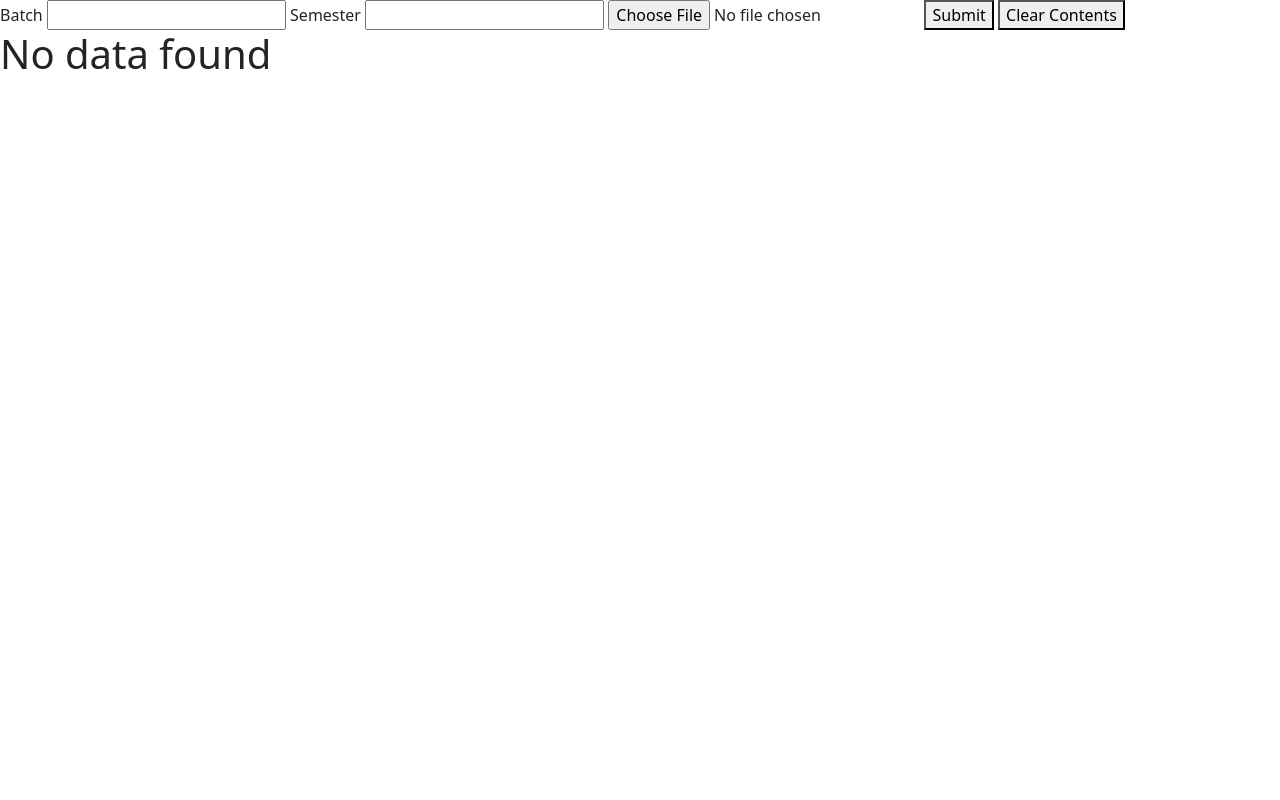
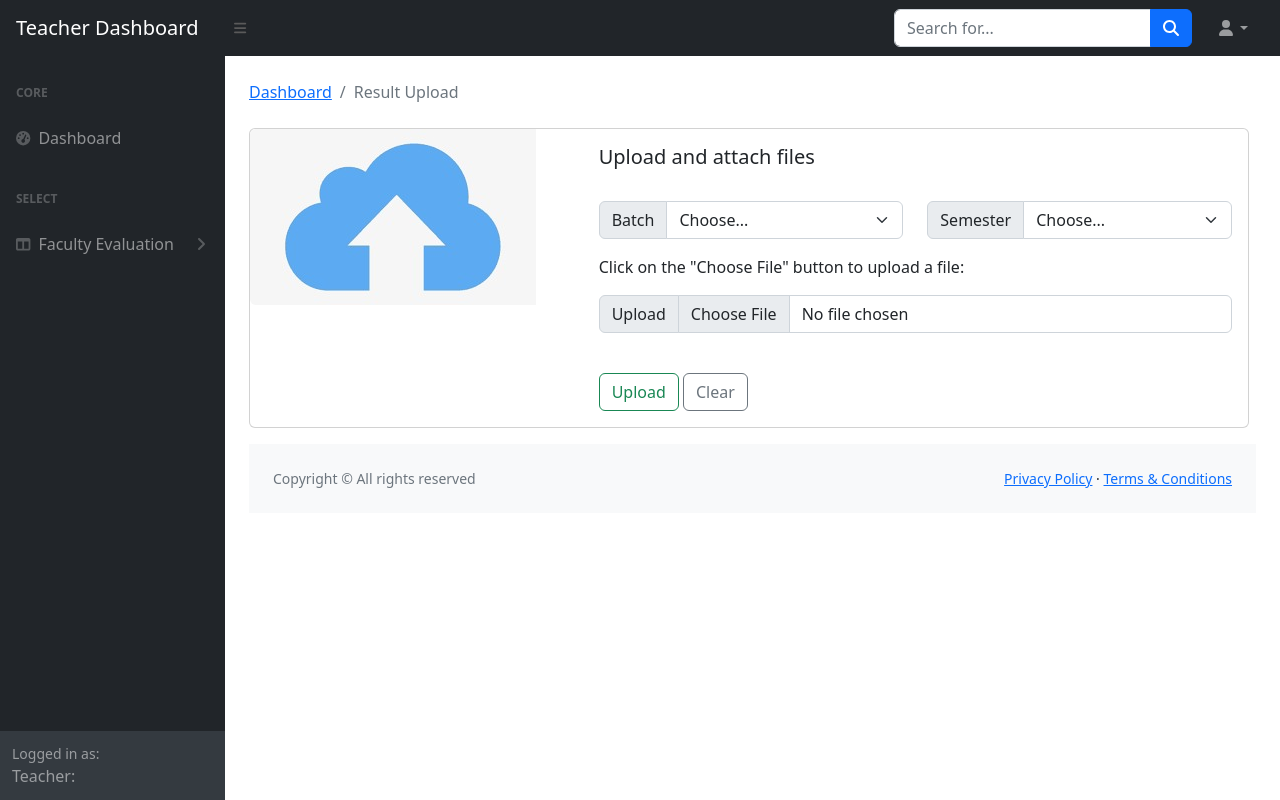
Before and after one commit to khraina/Student-result-db, a Python web app: template src/core/templates/teacher/teacher_upload.html in a window 1280 px wide. Run offline with Jinja, Linux system fonts and the light colour scheme; the template is opened without the code that fills it, so the values that code supplies are empty; some libraries are stand-ins or nearby versions.

Commit message:
Update
Changed the file :)

```diff
--- /dev/null
+++ b/src/core/templates/base/newbase.html
@@ -0,0 +1,127 @@
+<!DOCTYPE html>
+<html lang="en">
+
+<head>
+  <meta charset="utf-8" />
+  <meta http-equiv="X-UA-Compatible" content="IE=edge" />
+  <meta name="viewport" content="width=device-width, initial-scale=1, shrink-to-fit=no" />
+  <meta name="description" content="" />
+  <meta name="author" content="" />
+  <title>{% block title %}
+    Teacher
+    {% endblock title %}</title>
+  <link href="https://cdn.jsdelivr.net/npm/simple-datatables@7.1.2/dist/styles.min.css" rel="stylesheet" />
+  <link href="https://cdn.jsdelivr.net/npm/bootstrap@5.3.1/dist/css/bootstrap.min.css" rel="stylesheet"
+    integrity="sha384-4bw+/aepP/YC94hEpVNVgiZdgIC5+VKNBQNGCHeKRQN+PtmoHDEXuppvnDJzQIu9" crossorigin="anonymous">
+
+  <!-- <link href="static/css/styles.css" rel="stylesheet" /> -->
+  <link rel="stylesheet" type="text/css" href="{{url_for('static', filename='/css/styles.css')}}">
+</head>
+
+
+<body class="sb-nav-fixed">
+  <nav class="sb-topnav navbar navbar-expand navbar-dark bg-dark">
+    <!-- Navbar Brand-->
+    <a class="navbar-brand ps-3" href="/teacher/">Teacher Dashboard</a>
+    <!-- Sidebar Toggle-->
+    <button class="btn btn-link btn-sm order-1 order-lg-0 me-4 me-lg-0" id="sidebarToggle" href="#!"><i
+        class="fas fa-bars"></i></button>
+    <!-- Navbar Search-->
+    <form class="d-none d-md-inline-block form-inline ms-auto me-0 me-md-3 my-2 my-md-0">
+      <div class="input-group">
+        <input class="form-control" type="text" placeholder="Search for..." aria-label="Search for..."
+          aria-describedby="btnNavbarSearch" />
+        <button class="btn btn-primary" id="btnNavbarSearch" type="button"><i class="fas fa-search"></i></button>
+      </div>
+    </form>
+    <!-- Navbar-->
+
+    <!--profile dialogbox-->
+    <ul class="navbar-nav ms-auto ms-md-0 me-3 me-lg-4">
+      <li class="nav-item dropdown">
+        <a class="nav-link dropdown-toggle" id="navbarDropdown" href="#" role="button" data-bs-toggle="dropdown"
+          aria-expanded="false"><i class="fas fa-user fa-fw"></i></a>
+        <ul class="dropdown-menu dropdown-menu-end" aria-labelledby="navbarDropdown">
+          <li><a class="dropdown-item" href="/">Logout</a></li>
+        </ul>
+      </li>
+    </ul>
+  </nav>
+
+  <!--dashboard-->
+  <div id="layoutSidenav">
+    <div id="layoutSidenav_nav">
+      <nav class="sb-sidenav accordion sb-sidenav-dark" id="sidenavAccordion">
+        <div class="sb-sidenav-menu">
+          <div class="nav">
+            <div class="sb-sidenav-menu-heading">Core</div>
+            <a class="nav-link" href="/teacher/">
+              <div class="sb-nav-link-icon"><i class="fas fa-tachometer-alt"></i></div>
+              Dashboard
+            </a>
+            <div class="sb-sidenav-menu-heading">Select</div>
+            <a class="nav-link collapsed" href="#" data-bs-toggle="collapse" data-bs-target="#collapseLayouts"
+              aria-expanded="false" aria-controls="collapseLayouts">
+              <div class="sb-nav-link-icon"><i class="fas fa-columns"></i></div>
+              Faculty Evaluation
+              <div class="sb-sidenav-collapse-arrow"><i class="fas fa-angle-down"></i></div>
+            </a>
+            <div class="collapse" id="collapseLayouts" aria-labelledby="headingOne" data-bs-parent="#sidenavAccordion">
+              <nav class="sb-sidenav-menu-nested nav">
+                <a class="nav-link" href="/teacher/uploads">Result Generation</a>
+
+                <a class="nav-link" href="/teacher/filter_by_grade">Result View</a>
+              </nav>
+            </div>
+          </div>
+        </div>
+
+
+        <div class="sb-sidenav-footer">
+          <div class="small">Logged in as:</div>
+          Teacher:
+        </div>
+      </nav>
+    </div>
+
+
+    {% block body %}
+
+    {% endblock body %}
+
+    <!--footer-->
+    <footer class="py-4 bg-light mt-auto">
+      <div class="container-fluid px-4">
+        <div class="d-flex align-items-center justify-content-between small">
+          <div class="text-muted">Copyright &copy; All rights reserved</div>
+          <div>
+            <a href="#">Privacy Policy</a>
+            &middot;
+            <a href="#">Terms &amp; Conditions</a>
+          </div>
+        </div>
+      </div>
+    </footer>
+  </div>
+  </div>
+  <script src="https://cdn.jsdelivr.net/npm/bootstrap@5.2.3/dist/js/bootstrap.bundle.min.js"
+    crossorigin="anonymous"></script>
+  <!-- <script src="static/js/scripts-d.js"></script> -->
+  <script src="{{url_for('static', filename='/js/scripts-d.js')}}"></script>
+  <script src="{{url_for('static', filename='/assets/demo/chart-area-demo.js')}}"></script>
+  <script src="{{url_for('static', filename='/assets/demo/chart-bar-demo.js')}}"></script>
+  <script src="https://cdnjs.cloudflare.com/ajax/libs/Chart.js/2.8.0/Chart.min.js" crossorigin="anonymous"></script>
+  <script src="https://cdn.jsdelivr.net/npm/simple-datatables@7.1.2/dist/umd/simple-datatables.min.js"
+    crossorigin="anonymous"></script>
+  <script src="https://cdn.jsdelivr.net/npm/@popperjs/core@2.11.8/dist/umd/popper.min.js"
+    integrity="sha384-I7E8VVD/ismYTF4hNIPjVp/Zjvgyol6VFvRkX/vR+Vc4jQkC+hVqc2pM8ODewa9r"
+    crossorigin="anonymous"></script>
+  <script src="https://cdn.jsdelivr.net/npm/bootstrap@5.3.1/dist/js/bootstrap.min.js"
+    integrity="sha384-Rx+T1VzGupg4BHQYs2gCW9It+akI2MM/mndMCy36UVfodzcJcF0GGLxZIzObiEfa"
+    crossorigin="anonymous"></script>
+  <!-- <script src="static/js/datatables-simple-demo-d.js"></script>
+              <script src="static/js/jscaledner.js"></script> -->
+  <script src="https://use.fontawesome.com/releases/v6.3.0/js/all.js" crossorigin="anonymous"></script>
+</body>
+
+</html>
--- a/src/core/templates/teacher/teacher_upload.html
+++ b/src/core/templates/teacher/teacher_upload.html
@@ -1,42 +1,82 @@
-{% extends 'base/base.html' %}
+{% extends 'base/newbase.html' %}
 
 <!-- Title -->
-{% block title %}Teacher - Upload{% endblock title %}
+{% block title %}Upload{% endblock title %}
 
 <!-- Start - Body -->
 {% block body %}
+<!--  -->
+<div id="layoutSidenav_content">
+    <main>
+        <div class="container px-4">
+            <h1 class="mt-4">{{SectionHeader}}</h1>
+            <ol class="breadcrumb mb-4">
+                <li class="breadcrumb-item"><a href="/teacher/upload">Dashboard</a></li>
+                <li class="breadcrumb-item active">Result Upload</li>
+            </ol>
 
-<form action="/teacher/uploads" method="POST" enctype="multipart/form-data">
-    <label for="Batch">Batch</label>
-    <input type="number" name="Batch" id="Batch" />
-    <label for="Sem">Semester</label>
-    <input type="number" name="Sem" id="Sem" />
+            <div class="card mb-3" style="max-width: 1000px;">
+                <div class="row g-0">
+                    <div class="col-md-4">
+                        <!-- <img class="img-fluid rounded-start" src="static\images\upl.jpeg" alt="upload"> -->
+                        <img class="img-fluid rounded-start" src="{{ url_for('static', filename='images/upl.jpeg') }}"
+                            alt="upload">
+                    </div>
+                    <div class="col-md-8">
+                        <div class="card-body">
+                            <h5 class="card-title">Upload and attach files</h5>
+                            <br>
+                            <form method="POST" action="/teacher/upload" enctype="multipart/form-data">
+                                <div class="box-out">
 
-    <input type="file" name="file" id="file" />
-    <button type="submit">Submit</button>
-    <button type="reset">Clear Contents</button>
-</form>
+                                    <!--  -->
+                                    <div class="row">
+                                        <div class="col">
+                                            <div class="input-group mb-3">
+                                                <label class="input-group-text" for="inputGroupSelect02">Batch</label>
+                                                <select class="form-select" id="inputGroupSelect02">
+                                                    <option selected>Choose...</option>
+                                                    <option value="1">6</option>
+                                                    <option value="2">7</option>
+                                                    <option value="3">8</option>
+                                                    <option value="4">9</option>
+                                                </select>
+                                            </div>
+                                        </div>
+                                        <div class="col">
+                                            <div class="input-group mb-3">
+                                                <label class="input-group-text"
+                                                    for="inputGroupSelect03">Semester</label>
+                                                <select class="form-select" id="inputGroupSelect03">
+                                                    <option selected>Choose...</option>
+                                                    <option value="1">1</option>
+                                                    <option value="2">2</option>
+                                                    <option value="3">3</option>
+                                                    <option value="4">4</option>
+                                                    <option value="5">5</option>
+                                                    <option value="6">6</option>
+                                                    <option value="7">7</option>
+                                                    <option value="8">8</option>
+                                                </select>
+                                            </div>
+                                        </div>
+                                    </div>
 
-<!-- Preview -->
-<!-- Start - If -->
-{% if data %}
 
-<!-- Student -->
-{% for student in student_list %}
+                                    <p>Click on the "Choose File" button to upload a file:</p>
+                                    <div class="input-group mb-3">
+                                        <label class="input-group-text" for="inputGroupFile02">Upload</label>
+                                        <input type="file" name="file" class="form-control" id="inputGroupFile02">
+                                    </div>
+                                    <br>
+                                    <button type="submit" class="btn btn-outline-success">Upload</button>
+                                    <button type="reset" class="btn btn-outline-secondary">Clear</button>
+                            </form>
+                        </div>
+                    </div>
+                </div>
+            </div>
+        </div>
 
-<!-- data -->
-{{ student.id }} - {{ student.Sem }} - {{ student.SubCode }} <br />
-
-<!-- End - for -->
-{% endfor %}
-
-<!-- If no data is found -->
-{% else %}
-
-<h1>No data found</h1>
-
-<!-- End - if -->
-{% endif %}
-
-<!-- End Body -->
-{% endblock body %}
+        <!-- End Body -->
+        {% endblock body %}
```
Also changed, not shown: src/core/templates/teacher/teacher_filter_by.html (+6 -2 lines), src/core/templates/teacher/teacher_home.html (added, +36 -0 lines), src/core/views/teacher.py (+23 -23 lines).
